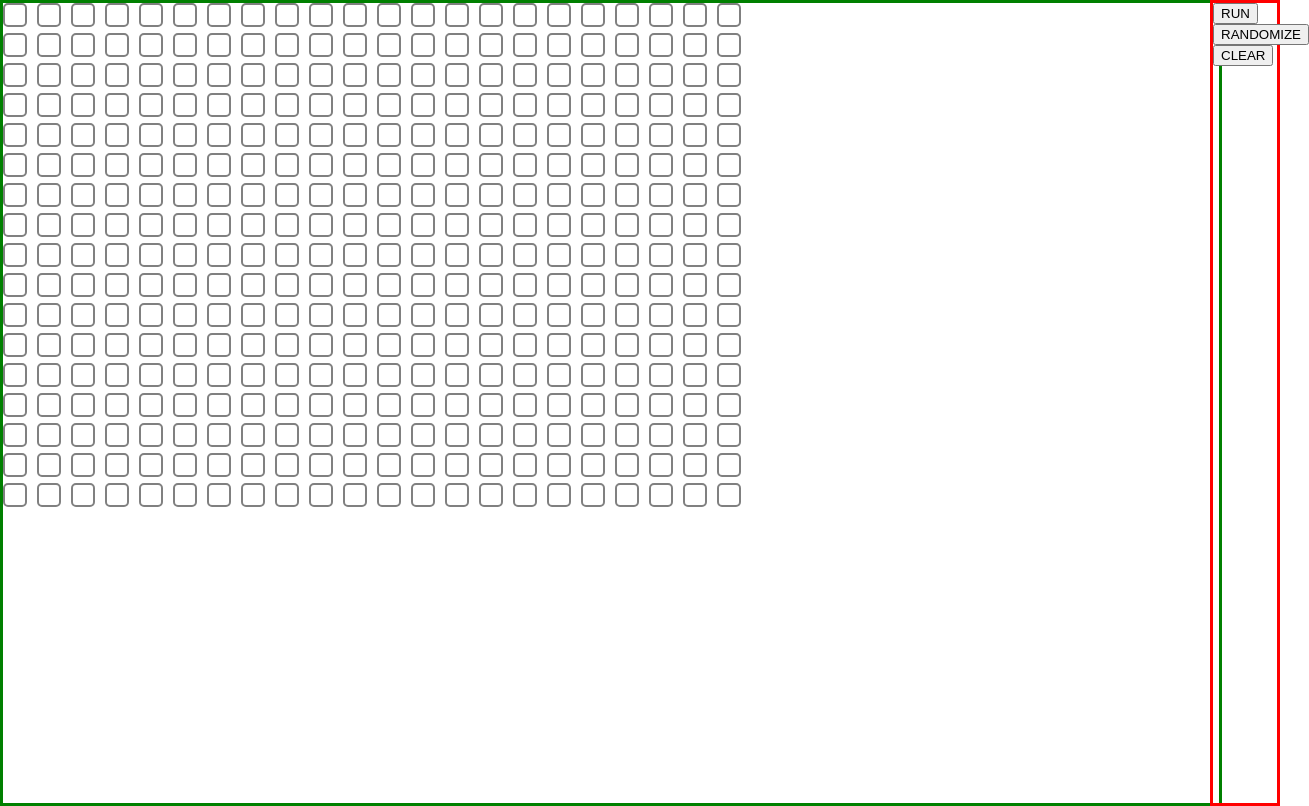
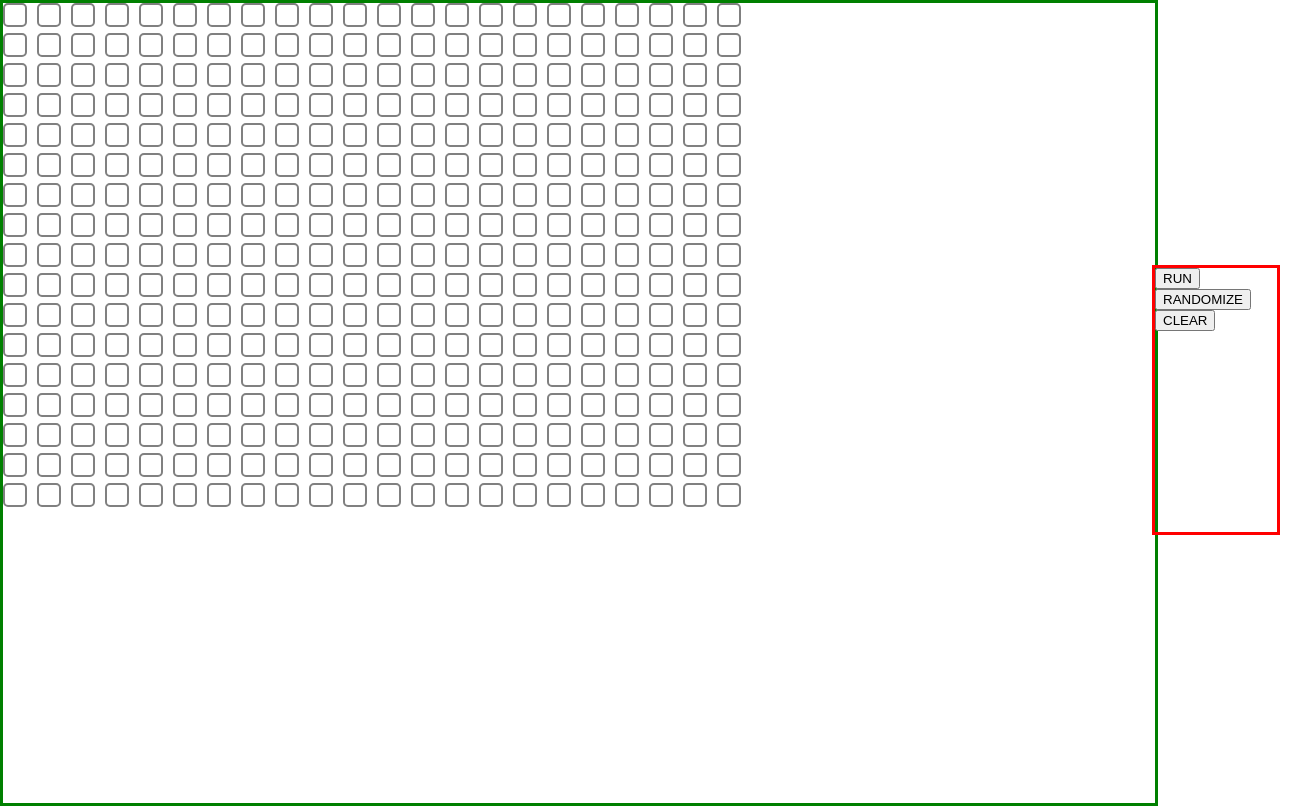
Before and after one commit to thedavidkipnis/game-of-life, a plain HTML site: page index.html in a window 1280 px wide. Shown: the whole page, 1309 px wide, since content can reach past the window. Drawn offline with Linux system fonts and the light colour scheme.

Commit message:
centered buttons vertically in sidebar

```diff
--- a/index.html
+++ b/index.html
@@ -11,9 +11,11 @@
 <body onload="main()">
     <div id="grid-container"></div>
     <div id="sidebar-container">
-        <button onclick="runGrid()">RUN</button>
-        <button onclick="randomizeGrid()">RANDOMIZE</button>
-        <button onclick="clearGrid()">CLEAR</button>
+        <div class='sidebar-container-vertical-spacer'>
+            <button onclick="runGrid()">RUN</button>
+            <button onclick="randomizeGrid()">RANDOMIZE</button>
+            <button onclick="clearGrid()">CLEAR</button>
+        </div>
     </div>
 </body>
 </html>
--- a/styles.css
+++ b/styles.css
@@ -6,7 +6,7 @@ body {
 }
 
 #grid-container {
-    width: 95%;
+    width: 90%;
     height: 100vh;
 
     position: fixed;
@@ -22,11 +22,24 @@ body {
     position: relative;
     float: right;
 
+    width: 10%;
+    height: 100vh;
+
+    display: flex;
+    justify-content: center;
+    align-items: center;
+}
+
+.sidebar-container-vertical-spacer {
+    height: 33%;
+    width: 100%;
+
+    justify-content: center;
+    align-items: center;
+    /* display: flex; */
+
     border-color: red;
     border-style: solid;
-
-    width: 5%;
-    height: 100vh;
 }
 
 .grid-row {
```
